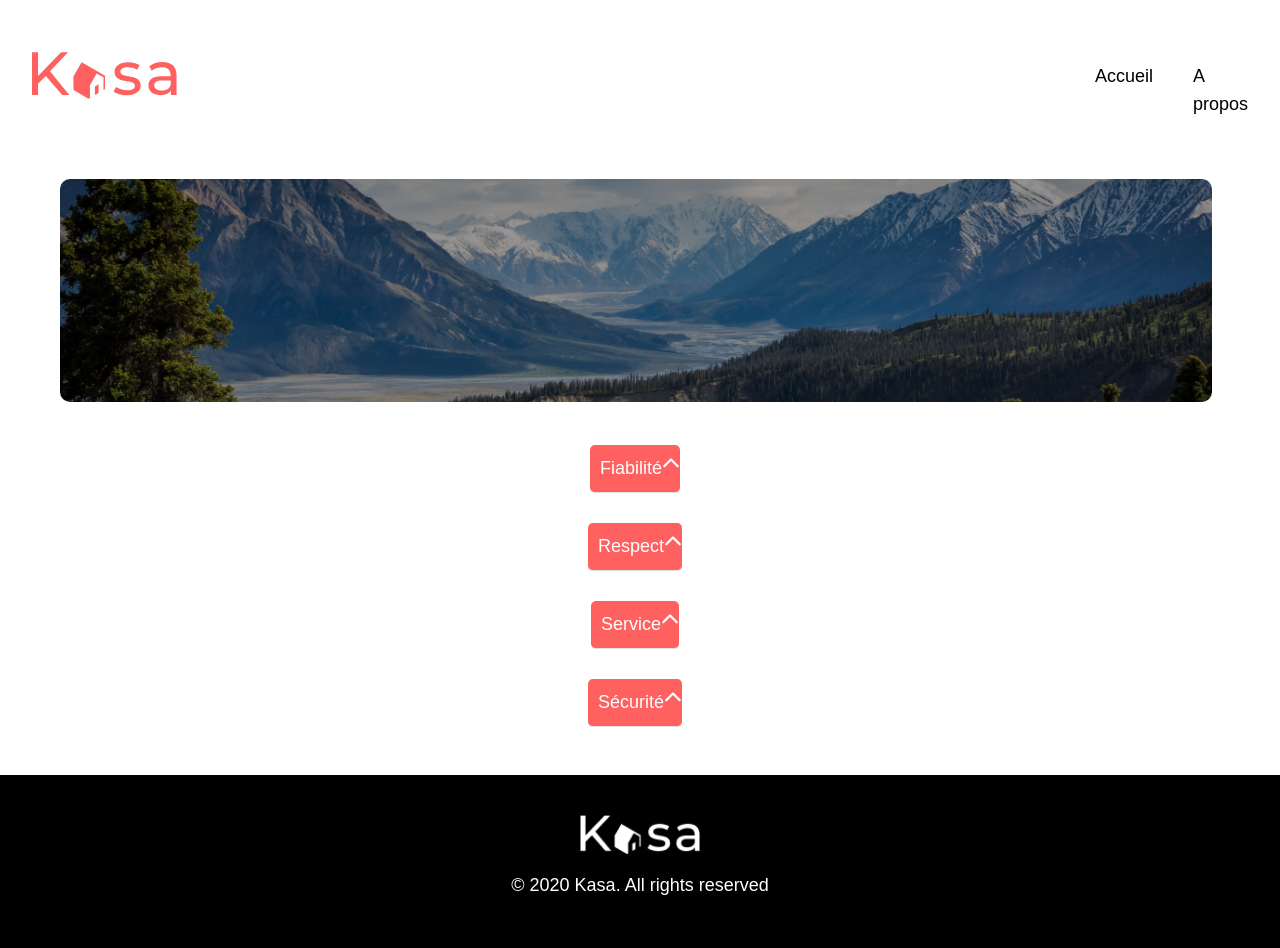
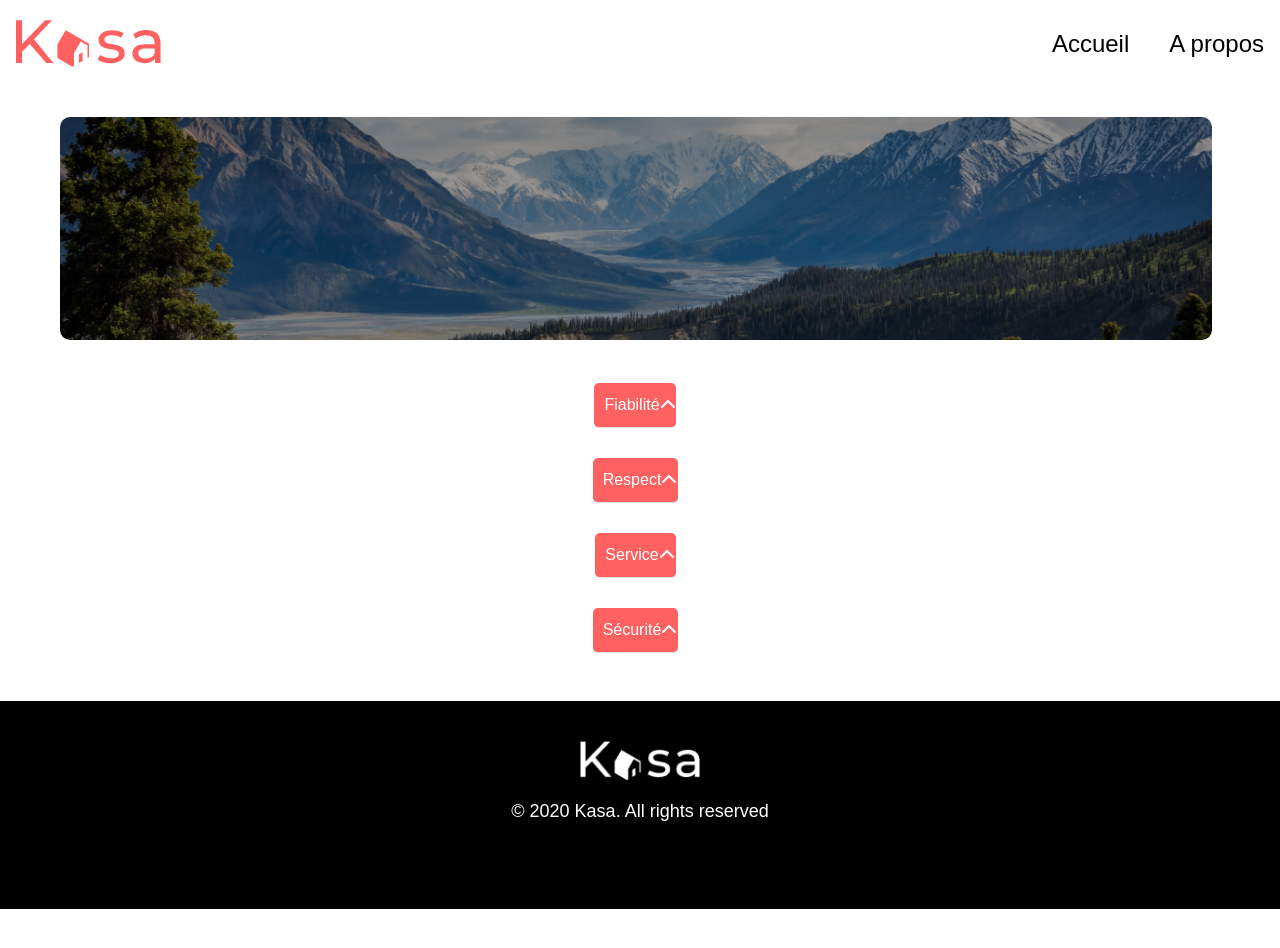
Before and after one commit to AgatheMazuret/Kasa-2.0, a React (Vite) app: page /a-propos in a window 1280 px wide. Shown: the top 948 px of the page. After the commit the page ends 909 px from the top, so only its background shows below. Built offline with nearby package versions, Linux system fonts and the light colour scheme.

Commit message:
tailwind in all pages

```diff
--- a/src/components/banner/banner.tsx
+++ b/src/components/banner/banner.tsx
@@ -2,7 +2,7 @@ const Banner = () => {
   return (
     <div className="w-full px-5 mb-5">
       <div
-        className="flex w-full h-[223px] rounded-[10px] bg-black/40 bg-blend-darken bg-cover bg-center"
+        className="flex w-full h-[223px] rounded-[10px] bg-black/40 bg-blend-darken bg-cover bg-center mb-[60px]"
         style={{ backgroundImage: 'url("/photo-accueil.png")' }}
       >
         <p className="text-white text-[24px] sm:text-[48px] m-auto">
--- a/src/components/header/header.tsx
+++ b/src/components/header/header.tsx
@@ -2,20 +2,20 @@ import { NavLink } from "react-router-dom";
 
 const Nav = () => {
   return (
-    <header className="flex justify-between items-center w-full p-5 sm:p-8 text-lg">
-      <div className="flex items-center w-full mt-5 mb-12">
+    <header className="flex flex-col sm:flex-row justify-between items-center w-full px-4 py-5 mb-[30px]">
+      <div className="flex items-center">
         <img className="w-[145px] h-[47px]" src="/logo.svg" alt="Logo Kasa" />
       </div>
-      <nav className="flex gap-5 sm:gap-10">
+      <nav className="flex flex-col sm:flex-row gap-3 sm:gap-10">
         <NavLink
           to="/"
-          className="text-black text-sm sm:text-lg font-medium hover:underline"
+          className="text-black text-sm font-medium hover:underline lg:text-2xl"
         >
           Accueil
         </NavLink>
         <NavLink
           to="/a-propos"
-          className="text-black text-sm sm:text-lg font-medium hover:underline"
+          className="text-black text-sm font-medium hover:underline lg:text-2xl"
         >
           A propos
         </NavLink>
--- a/src/pages/a-propos/apropos.css
+++ b/src/pages/a-propos/apropos.css
@@ -1,4 +1,4 @@
-.bannerApropos {
+/* .bannerApropos {
   display: flex;
   width: 90%;
   height: 223px;
@@ -53,4 +53,4 @@
   .dropdownApropos {
     width: 95%;
   }
-}
+} */
--- a/src/pages/a-propos/apropos.tsx
+++ b/src/pages/a-propos/apropos.tsx
@@ -1,4 +1,3 @@
-import "../a-propos/apropos.css";
 import { useState } from "react";
 import { FontAwesomeIcon } from "@fortawesome/react-fontawesome";
 import { faChevronUp } from "@fortawesome/free-solid-svg-icons";
@@ -19,28 +18,46 @@ function Dropdown() {
 
   return (
     <>
-      <div className="bannerApropos"></div>
-      <div className="dropdownContainerApropos">
+      {/* Banner avec image de fond */}
+      <div
+        className="w-full h-[111px] mb-[19px] flex rounded-[10px] bg-black/40 bg-blend-darken bg-cover bg-center
+        lg:w-[90%] lg:h-[223px] lg:mt-0 lg:mr-[60px] lg:mb-[43px] lg:ml-[60px]"
+        style={{ backgroundImage: 'url("/photo_a_propos.png")' }}
+      ></div>
+
+      <div className="flex flex-col gap-[30px] items-center justify-center">
         {sections.map((section) => (
+          <div key={section.name}>
+            {/* Dropdown section */}
             <div
-            key={section.name}
-            className={`dropdown ${
+              className={`w-full sm:w-[90%] px-[10px] py-[10px] border-b-[1px] border-[#e0e0e0] cursor-pointer
+              bg-[#ff6060] text-white rounded-[5px] ${
                 activeDropdown === section.name ? "active" : ""
               }`}
             >
               <div
-              className="dropdownApropos"
+                className="flex justify-between items-center w-full"
                 onClick={() => toggleDropdown(section.name)}
                 role="button"
                 aria-expanded={activeDropdown === section.name}
                 aria-controls={`${section.name}Content`}
                 tabIndex={0}
               >
-              <span className="downArrow">{section.name}</span>
-              <FontAwesomeIcon icon={faChevronUp} />
+                {/* Le nom du dropdown ne tourne pas */}
+                <span>{section.name}</span>
+
+                {/* Le chevron tourne uniquement */}
+                <FontAwesomeIcon
+                  icon={faChevronUp}
+                  className={`transition-transform duration-500 ease-in-out transform
+                  ${activeDropdown === section.name ? "rotate-180" : ""}`}
+                />
               </div>
+            </div>
+
+            {/* Contenu affiché sous le dropdown */}
             {activeDropdown === section.name && (
-              <div id={`${section.name}Content`} className="text">
+              <div className="text mt-[10px] w-full sm:w-[90%]">
                 <p>{section.content}</p>
               </div>
             )}
--- a/src/pages/error/error.css
+++ /dev/null
@@ -1,46 +0,0 @@
-.textError h1 {
-  display: flex;
-  font-size: 288px;
-  align-items: center;
-  justify-content: center;
-  color: #ff6060;
-  width: 100%;
-  margin-bottom: 139px;
-  margin-top: 139px;
-}
-
-.textError h2 {
-  display: flex;
-  font-size: 36px;
-  align-items: center;
-  justify-content: center;
-  color: #ff6060;
-  width: 100%;
-}
-
-.accueil {
-  display: flex;
-  align-items: center;
-  justify-content: center;
-  margin-top: 139px;
-  margin-bottom: 139px;
-  color: black;
-  font-size: 18px;
-  text-decoration: underline solid 2px lightslategray;
-}
-
-@media (max-width: 480px) {
-  .textError h1 {
-    font-size: 96px;
-    margin-bottom: 69px;
-    margin-top: 69px;
-  }
-
-  .textError h2 {
-    font-size: 18px;
-  }
-
-  .accueil {
-    font-size: 14px;
-  }
-}
--- a/src/pages/error/error.tsx
+++ b/src/pages/error/error.tsx
@@ -1,13 +1,19 @@
 import { Link } from "react-router-dom";
-import "../error/error.css";
 
 function Error() {
   return (
-    <main className="textError">
-      <h1>404</h1>
-      <h2>Oups! La page que vous demandez n'existe pas.</h2>
+    <main className="text-center">
+      <h1 className="flex items-center justify-center text-6xl text-red-400 my-16 lg:text-[288px] md:my-36">
+        404
+      </h1>
+      <h2 className="flex items-center justify-center text-sm text-red-400 md:text-xl">
+        Oups! La page que vous demandez n'existe pas.
+      </h2>
 
-      <Link to="/" className="accueil">
+      <Link
+        to="/"
+        className="flex items-center justify-center mt-16 mb-16 text-black text-base underline underline-offset-2 md:text-lg md:mt-36 md:mb-36"
+      >
         Retourner sur la page d&#39;accueil
       </Link>
 
```
Also changed, not shown: src/components/header/header.css (deleted, +0 -68 lines). Lines whose indentation alone changed are shown as unchanged.
